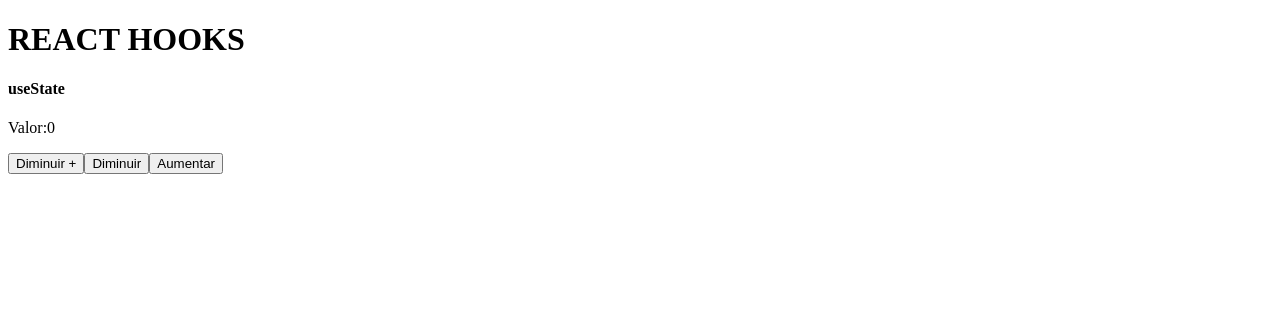
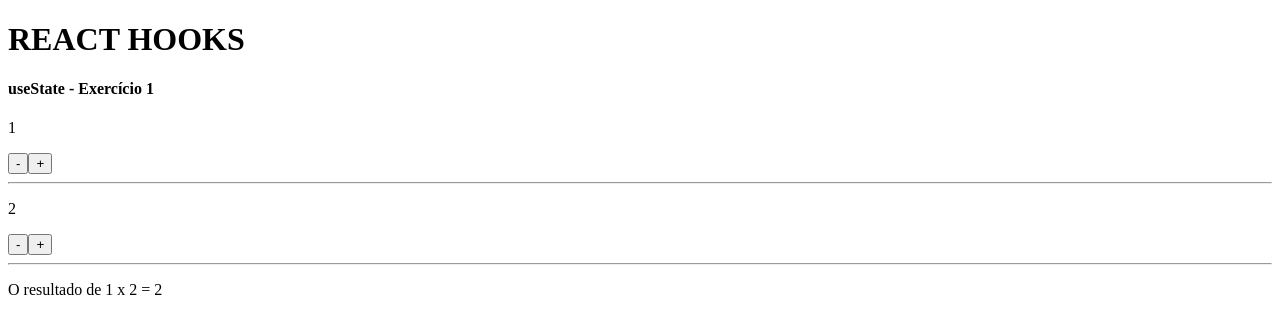
Before and after one commit to AlexFeitoza/react_next_hooks, a React (Vite) app: page / in a window 1280 px wide. Shown: the top 334 px of the page. Built offline with nearby package versions, Linux system fonts and the light colour scheme.

Commit message:
03_hooks

```diff
--- a/src/App.jsx
+++ b/src/App.jsx
@@ -1,6 +1,7 @@
 
 // import HookState01 from "./components/UseState_01"
-import HookState02 from "./components/UseState_02"
+//import HookState02 from "./components/UseState_02"
+import HookState03 from "./components/UseState_03"
 
 const App = () => {
 
@@ -9,7 +10,8 @@
         <>
            <h1>REACT HOOKS</h1>
           {/* <HookState01 /> */}
-          <HookState02 />
+          {/*<HookState02 /> */}
+          <HookState03 />
         </>
     )
 }
--- /dev/null
+++ b/src/components/UseState_03.jsx
@@ -0,0 +1,42 @@
+import { useState } from "react"
+
+const HookState = () => {
+
+    const [valor1, setValor1] = useState(1);
+    const [valor2, setValor2] = useState(2);
+
+    function diminuir1(){
+        setValor1 (v => v - 1);
+    }
+
+    function aumentar1(){
+        setValor1 (v => v + 1);
+    }
+
+    function diminuir2(){
+        setValor2 (v => v - 1);
+    }
+
+    function aumentar2(){
+        setValor2 (v => v + 1);
+    }
+
+    return (
+        <>
+            <h4>useState - Exercício 1</h4>
+
+            <p>{valor1}</p>
+            <button onClick={diminuir1}>-</button>
+            <button onClick={aumentar1}>+</button>
+            <hr />
+
+            <p>{valor2}</p>
+            <button onClick={diminuir2}>-</button>
+            <button onClick={aumentar2}>+</button>
+            <hr />
+            <p>O resultado de {valor1} x {valor2} = {valor1 * valor2}</p>
+        </>
+    )
+}
+
+export default HookState
```
